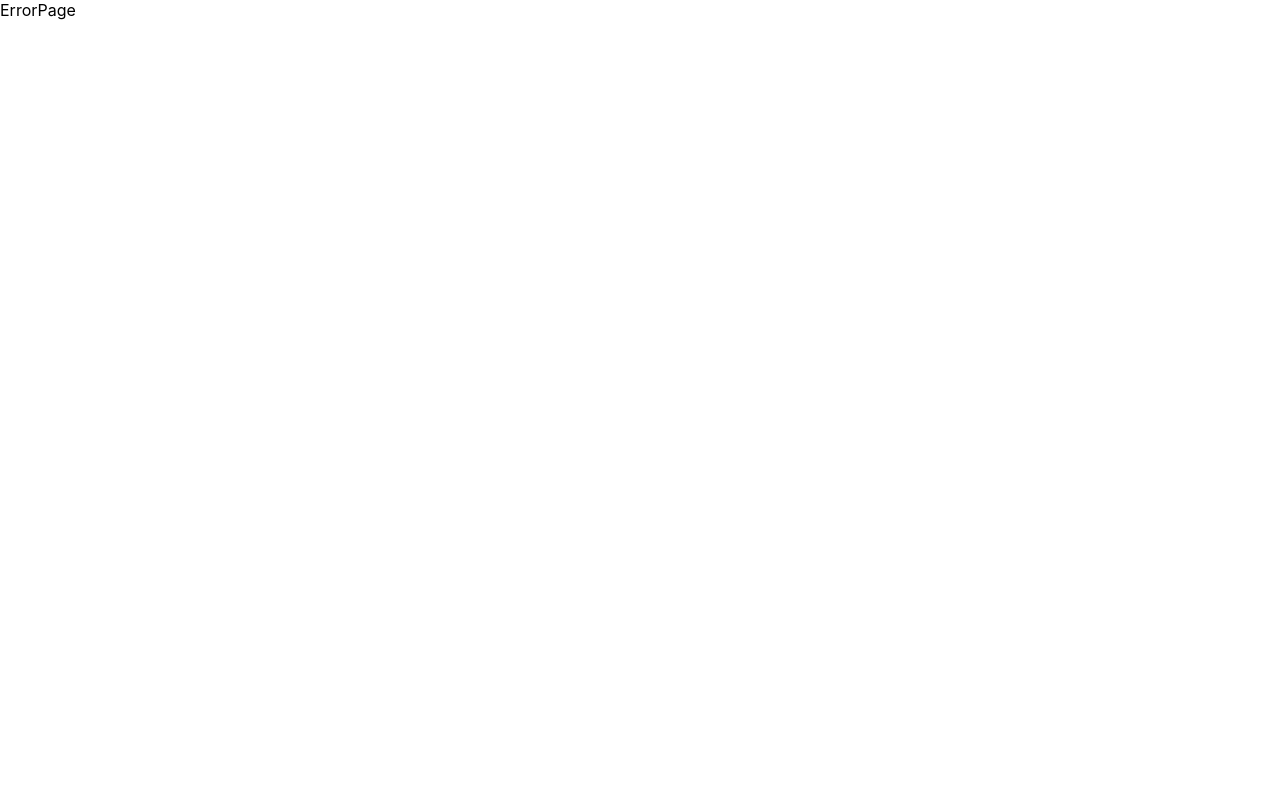
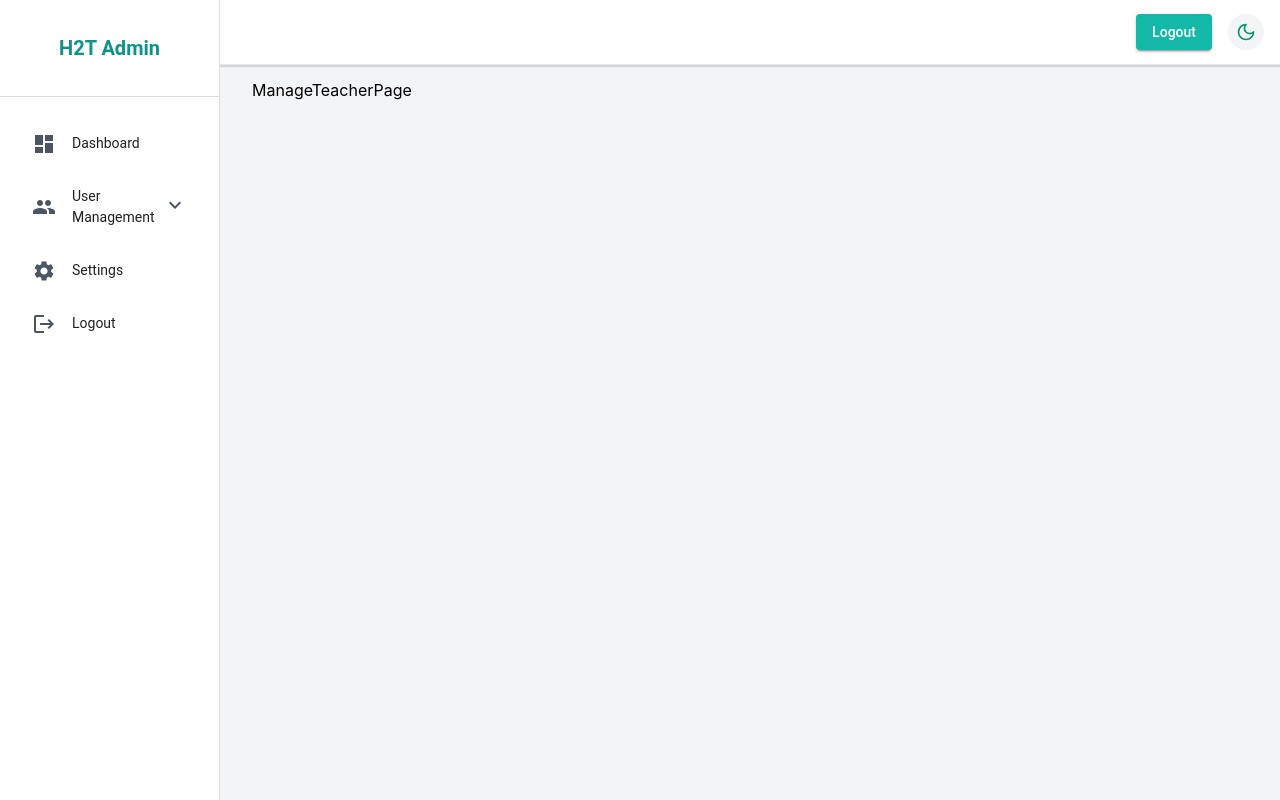
Before and after one commit to TrungHauad02/h2t-english, a React (Create React App) app: page /admin/manage-teacher in a window 1280 px wide. Built offline with nearby package versions, Linux system fonts and the light colour scheme.

Commit message:
C(Admin): tao 2 trang manage student va teacher

```diff
--- /dev/null
+++ b/src/features/admin/pages/ManageTeacherPage.tsx
@@ -0,0 +1,9 @@
+import { Stack } from "@mui/material";
+
+export default function ManageTeacherPage() {
+  return (
+    <Stack justifyContent={"center"} sx={{ p: 2 }}>
+      ManageTeacherPage
+    </Stack>
+  );
+}
--- /dev/null
+++ b/src/features/admin/pages/MansgeStudentPage.tsx
@@ -0,0 +1,9 @@
+import { Stack } from "@mui/material";
+
+export default function ManageStudentPage() {
+  return (
+    <Stack justifyContent={"center"} sx={{ p: 2 }}>
+      ManageStudentPage
+    </Stack>
+  );
+}
--- a/src/layouts/header/common/sidebar/SidebarHeader.tsx
+++ b/src/layouts/header/common/sidebar/SidebarHeader.tsx
@@ -23,7 +23,7 @@ export default function SidebarHeader() {
           color: isDarkMode ? colors.teal400 : colors.teal600,
           fontWeight: "bold",
           fontSize: "1.25rem",
-          textAlign: { xs: "right", sm: "left" },
+          textAlign: "center",
           width: "100%",
         }}
       >
--- a/src/pages/index.ts
+++ b/src/pages/index.ts
@@ -18,3 +18,5 @@ export { default as TestPage } from "features/test/pages/TestPage";
 
 // Admin Pages
 export { default as ManageUserPage } from "features/admin/pages/ManageUserPage";
+export { default as ManageStudentPage } from "features/admin/pages/MansgeStudentPage";
+export { default as ManageTeacherPage } from "features/admin/pages/ManageTeacherPage";
--- a/src/routes/AppRoutes.tsx
+++ b/src/routes/AppRoutes.tsx
@@ -14,8 +14,10 @@ const AppRoutes = () => {
         <Route path="/test/:type" element={<Pages.ListTestPage />} />
         <Route path="/test/:type/:id" element={<Pages.TestPage />} />
       </Route>
-      <Route element={<Layouts.AdminLayout />}>
-        <Route path="/admin" element={<Pages.ManageUserPage />}/>
+      <Route path="/admin" element={<Layouts.AdminLayout />}>
+        <Route index element={<Pages.ManageUserPage />} />
+        <Route path="manage-student" element={<Pages.ManageStudentPage />} />
+        <Route path="manage-teacher" element={<Pages.ManageTeacherPage />} />
       </Route>
       <Route path="*" element={<Pages.ErrorPage />} />
     </Routes>
```
